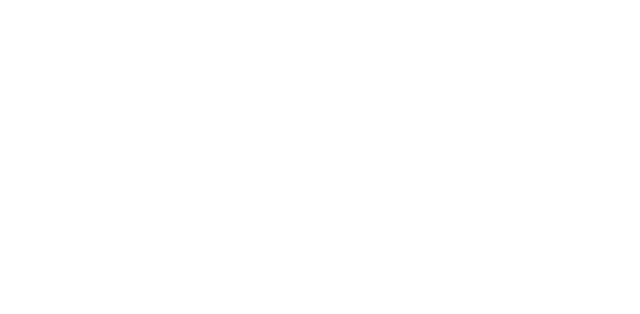
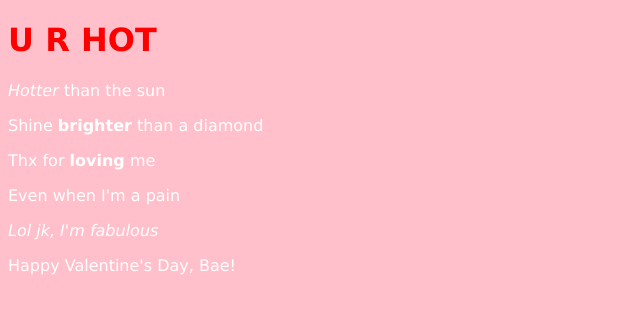
Before and after one commit to jacquibailey/valentines2016, a plain HTML site: page love/loveso.html in a window 1280 px wide. Shown: the whole page, without its empty margins (0-640 px from the left). Drawn offline with Linux system fonts and the light colour scheme.

Commit message:
a lot happened

```diff
--- a/love/loveso.html
+++ b/love/loveso.html
@@ -2,9 +2,23 @@
 <html>
 <head>
 <meta name="viewport" content="width=device-width, initial-scale=1, shrink-to-fit=no" />
-<title></title>
+
+<title>XOXO</title>
+<style>
+body {background-color: pink;}
+p {color: white;}
+h1 {color: red;}
+body {font-family:Verdana, Geneva, sans-serif;}
+</style>
 </head>
 
+<h1>U R HOT</h1>
+<p><i>Hotter</i> than the sun</p>
+<p>Shine <b>brighter</b> than a diamond</p>
+<p>Thx for <b>loving</b> me</p>
+<p>Even when I'm a pain</p>
+<p><i>Lol jk, I'm fabulous</i></p>
+<p> Happy Valentine's Day, Bae!</p>
 <body>
 
 </body>
```
Also changed, not shown: index.html (+2 -2 lines), love/lovefamily.html (+8 -3 lines).
